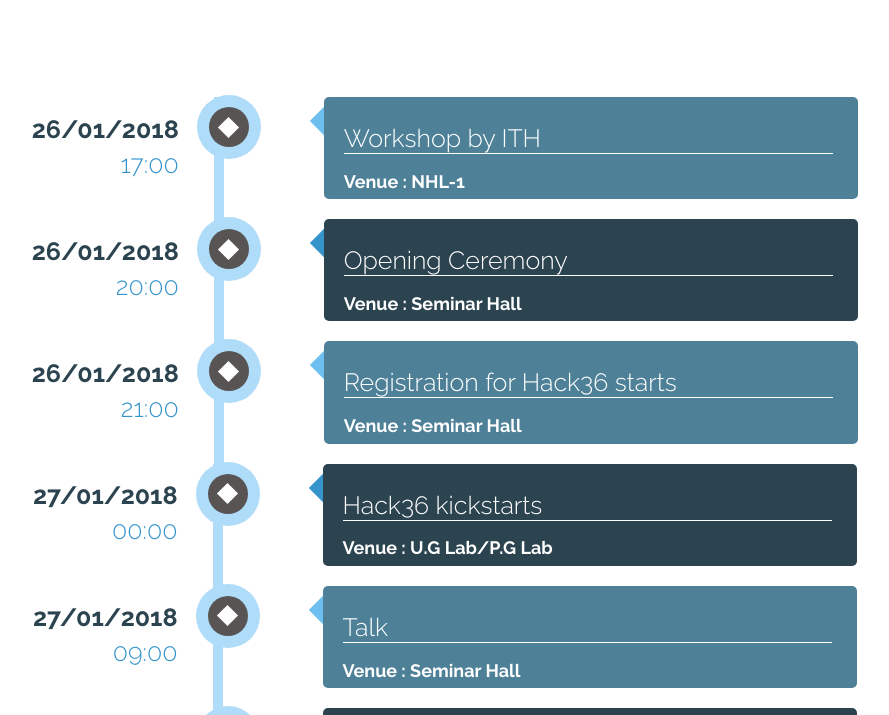
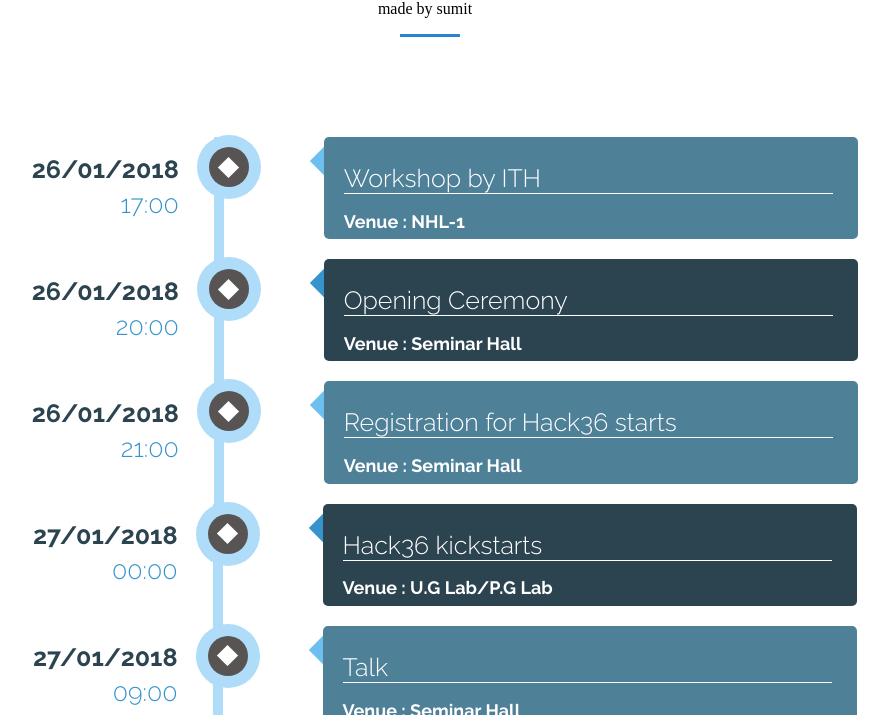
Before and after one commit to sumit2312/Schedule, a plain HTML site: page index.html in a window 1280 px wide. Shown: the part 99-814 px from the top of the page, without its empty margins (215-1104 px from the left). Drawn offline with Linux system fonts and the light colour scheme.

Commit message:
Added creator name

```diff
--- a/index.html
+++ b/index.html
@@ -12,6 +12,7 @@
 <body>
    <div class="wrapper">
        <h1>SCHEDULE</h1>
+        <p>made by sumit</p>
        <div class="heading-bottom"></div>
    </div>
    <div class="schedule">
--- a/style.css
+++ b/style.css
@@ -6,6 +6,9 @@
     margin-bottom: 10px;
 }
 
+.wrapper p{
+    text-align: center;
+}
 .heading-bottom{
     margin-left:48% ;
     width: 60px;
```
